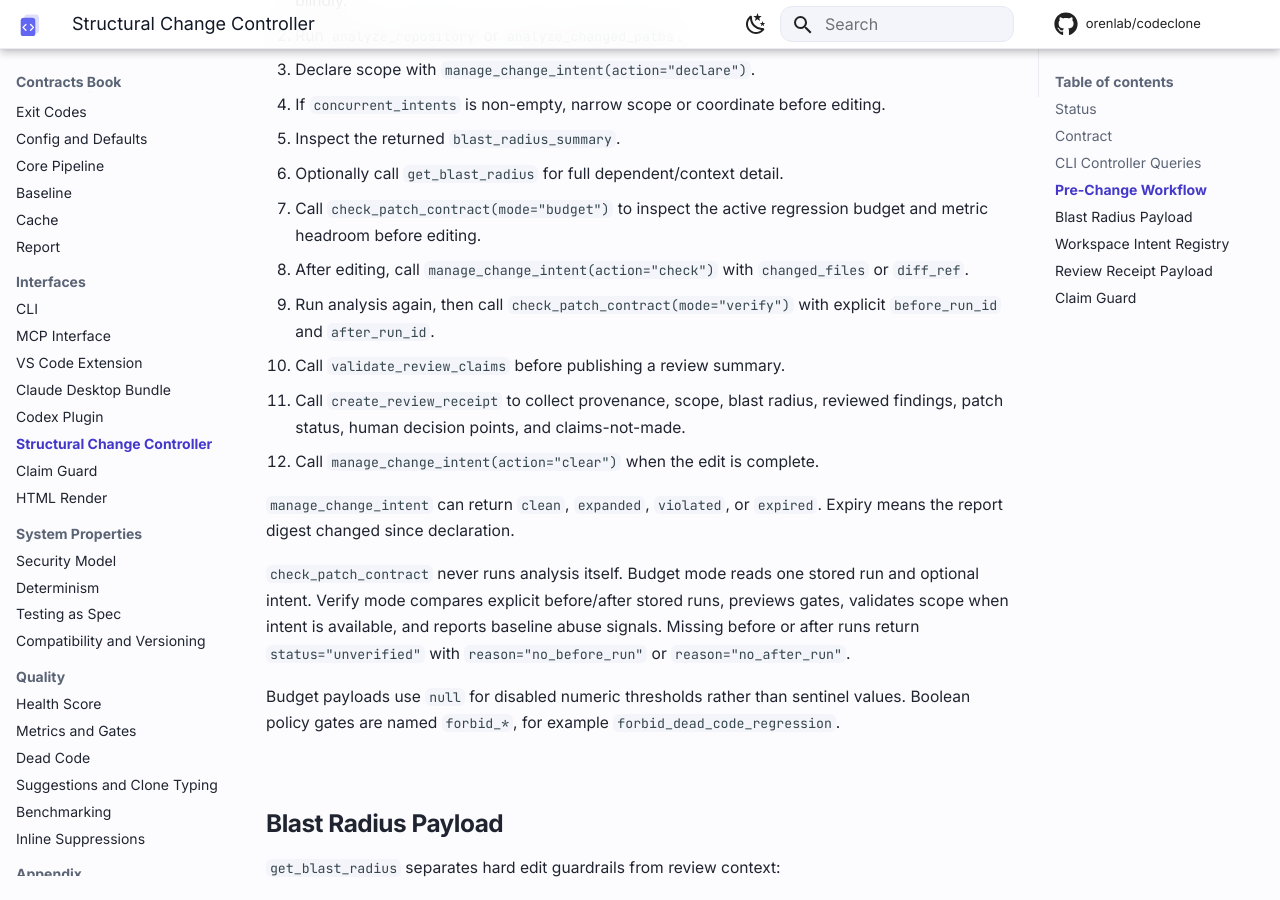
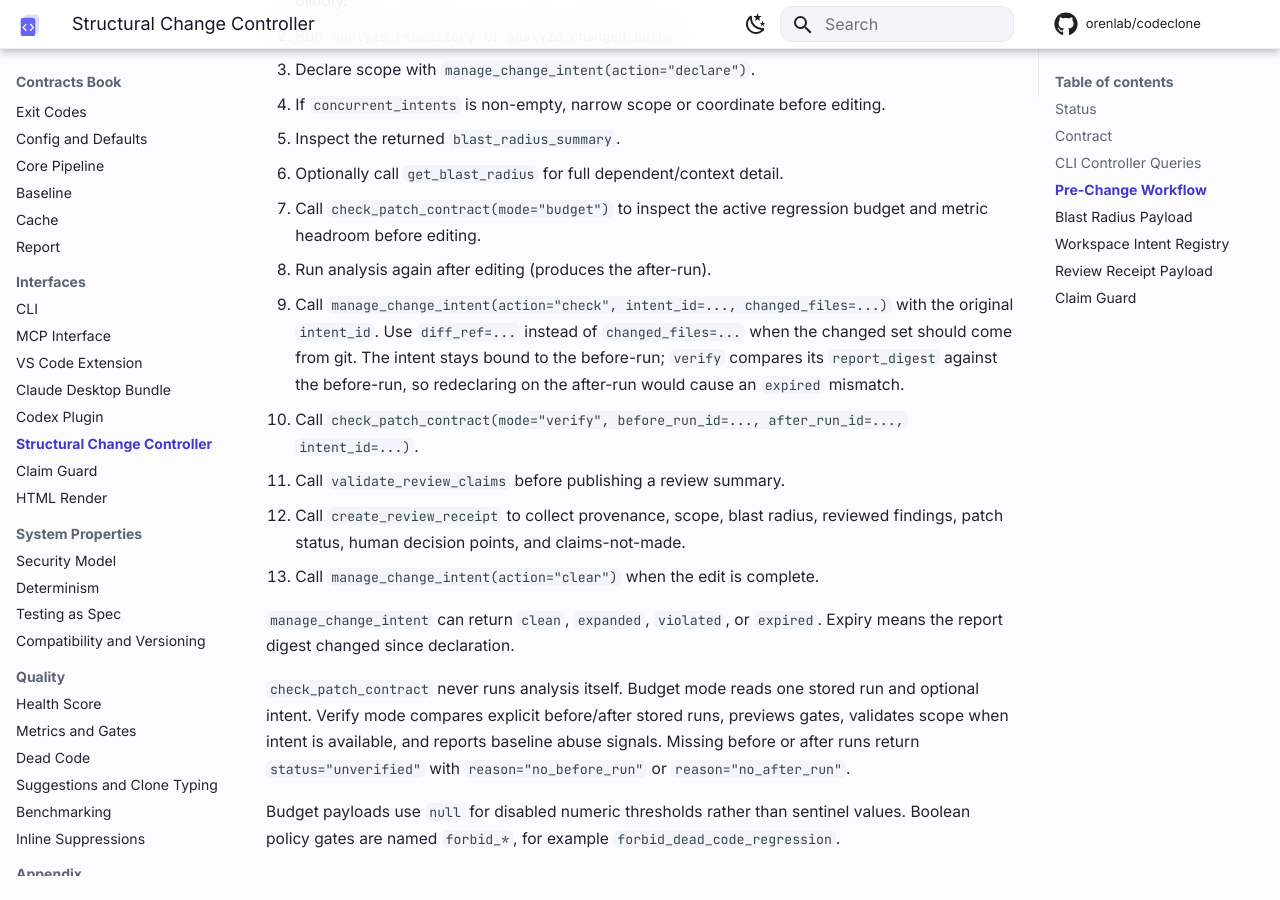
Before and after one commit to orenlab/codeclone, an MkDocs documentation site: the page built from docs/book/24-structural-change-controller.md, in a window 1280 px wide and 900 px high, scrolled down 1890 px. Built offline with MkDocs 1.6.1 and Material for MkDocs 9.7.7, drawn with Linux system fonts in a browser that asks for light colours; comment, search, counter and statistics services are not loaded.

Commit message:
docs(mcp): tighten change-control workflow guidance

```diff
--- a/docs/book/24-structural-change-controller.md
+++ b/docs/book/24-structural-change-controller.md
@@ -11,15 +11,15 @@ The v2.1 alpha currently includes intent, blast-radius, patch-contract checks,
 review receipts, workspace intent visibility, claim guard, and CLI controller
 queries:
 
-| Phase | Status | Surface |
-|-------|--------|---------|
-| Intent declaration | Live in `2.1.0a1` | MCP `manage_change_intent` |
-| Blast radius | Live in `2.1.0a1` | MCP `get_blast_radius`, CLI `--blast-radius` |
-| Patch contract | Live in `2.1.0a1` | MCP `check_patch_contract`, CLI `--patch-verify` |
-| Review receipt | Live in `2.1.0a1` | MCP `create_review_receipt` |
-| Workspace intent registry | Live in `2.1.0a1` | MCP `manage_change_intent` |
-| Lease and recovery | Live in `2.1.0a1` | MCP `manage_change_intent` |
-| Claim guard | Live in `2.1.0a1` | MCP `validate_review_claims` |
+| Phase                     | Status            | Surface                                          |
+|---------------------------|-------------------|--------------------------------------------------|
+| Intent declaration        | Live in `2.1.0a1` | MCP `manage_change_intent`                       |
+| Blast radius              | Live in `2.1.0a1` | MCP `get_blast_radius`, CLI `--blast-radius`     |
+| Patch contract            | Live in `2.1.0a1` | MCP `check_patch_contract`, CLI `--patch-verify` |
+| Review receipt            | Live in `2.1.0a1` | MCP `create_review_receipt`                      |
+| Workspace intent registry | Live in `2.1.0a1` | MCP `manage_change_intent`                       |
+| Lease and recovery        | Live in `2.1.0a1` | MCP `manage_change_intent`                       |
+| Claim guard               | Live in `2.1.0a1` | MCP `validate_review_claims`                     |
 
 ## Contract
 
@@ -69,14 +69,19 @@ report output flags and baseline update flags.
 6. Optionally call `get_blast_radius` for full dependent/context detail.
 7. Call `check_patch_contract(mode="budget")` to inspect the active regression
    budget and metric headroom before editing.
-8. After editing, call `manage_change_intent(action="check")` with
-   `changed_files` or `diff_ref`.
-9. Run analysis again, then call `check_patch_contract(mode="verify")` with
-   explicit `before_run_id` and `after_run_id`.
-10. Call `validate_review_claims` before publishing a review summary.
-11. Call `create_review_receipt` to collect provenance, scope, blast radius,
-   reviewed findings, patch status, human decision points, and claims-not-made.
-12. Call `manage_change_intent(action="clear")` when the edit is complete.
+8. Run analysis again after editing (produces the after-run).
+9. Call `manage_change_intent(action="check", intent_id=..., changed_files=...)`
+   with the original `intent_id`. Use `diff_ref=...` instead of
+   `changed_files=...` when the changed set should come from git. The intent
+   stays bound to the before-run; `verify` compares its `report_digest` against
+   the before-run, so redeclaring on the after-run would cause an `expired`
+   mismatch.
+10. Call `check_patch_contract(mode="verify", before_run_id=...,
+    after_run_id=..., intent_id=...)`.
+11. Call `validate_review_claims` before publishing a review summary.
+12. Call `create_review_receipt` to collect provenance, scope, blast radius,
+    reviewed findings, patch status, human decision points, and claims-not-made.
+13. Call `manage_change_intent(action="clear")` when the edit is complete.
 
 `manage_change_intent` can return `clean`, `expanded`, `violated`, or
 `expired`. Expiry means the report digest changed since declaration.
```
Also changed, not shown: CLAUDE.md (+27 -5 lines), docs/mcp.md (+7 -6 lines), plugins/codeclone/skills/codeclone-change-control/SKILL.md (+21 -10 lines).
